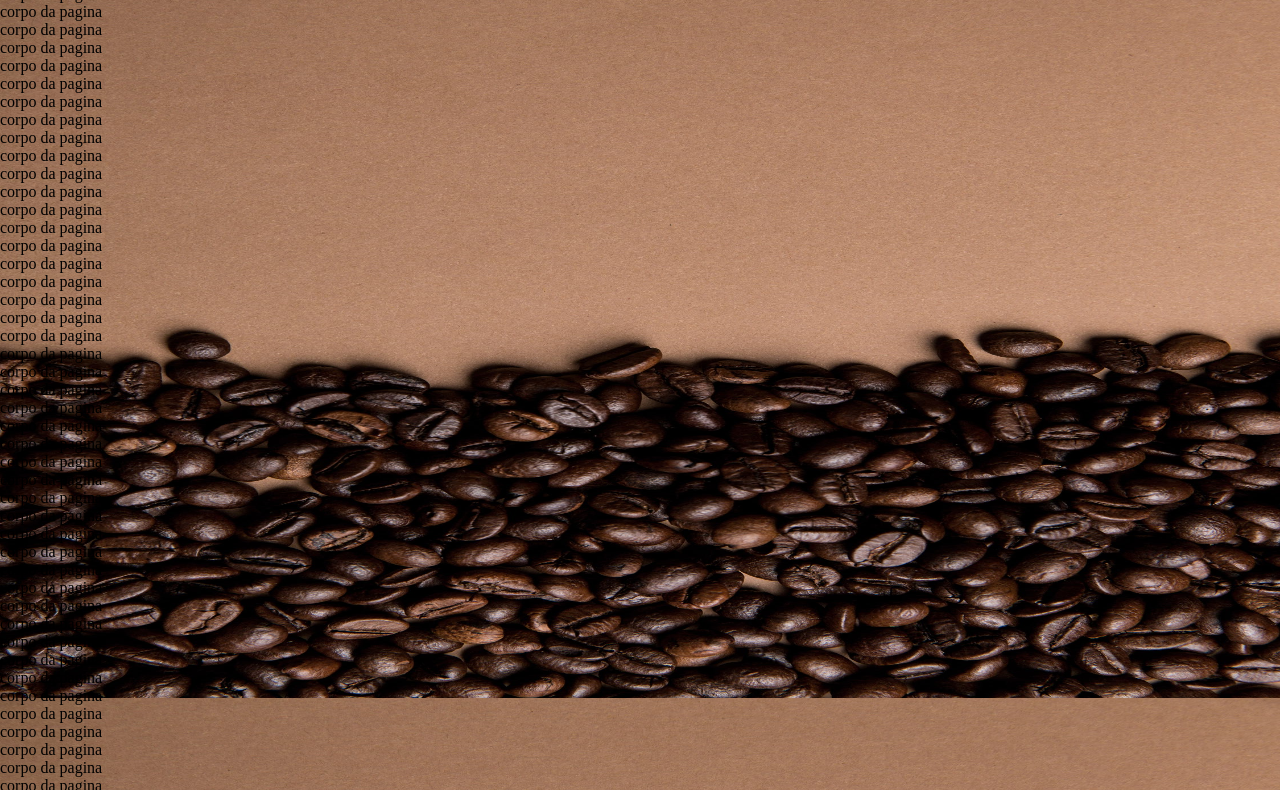
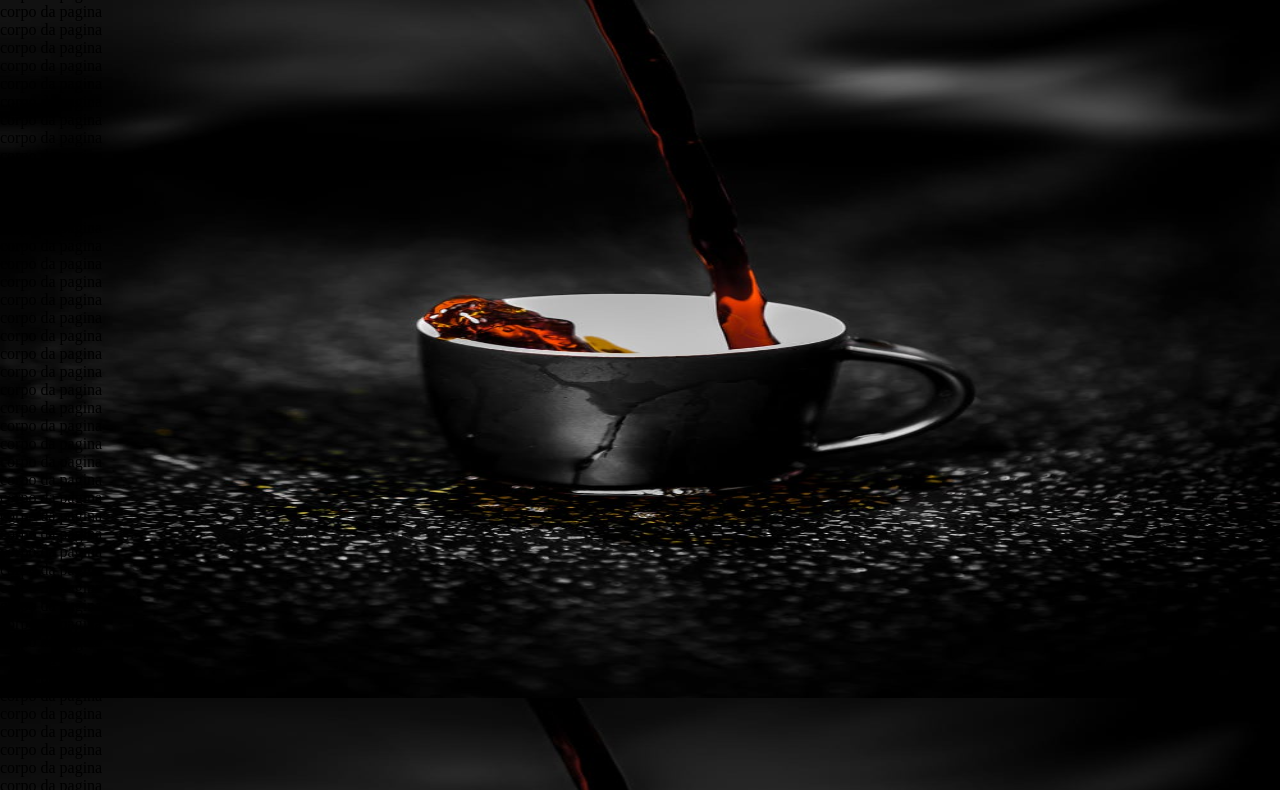
Before and after one commit to lucianoschirmer/coffee-cup, a plain HTML site: page index.html in a window 1280 px wide. Shown: the part 102-892 px from the top of the page. Drawn offline with nearby package versions, Linux system fonts and the light colour scheme.

Commit message:
alterado imagem de fundo

```diff
--- a/index.html
+++ b/index.html
@@ -7,7 +7,7 @@
 
     <style>
         body {
-            background-image: url(fundo.jpeg);
+            background-image: url(fundo2.jpeg);
             background-attachment: fixed;
             background-size: 100%;
             background-repeat: no-repeat;
```
